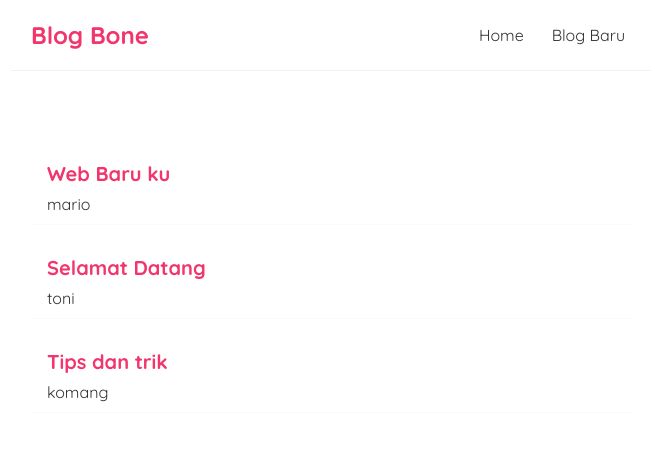
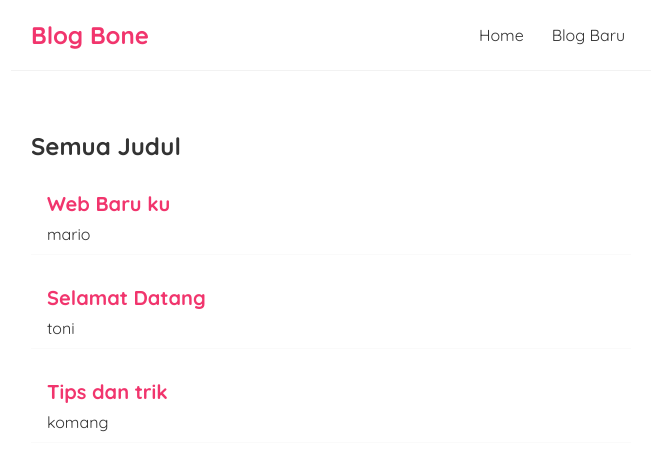
Before and after one commit to KonferensiHantuProject/practice-react, a React (Create React App) app: page / in a window 1280 px wide. Shown: the top 470 px of the page, without its empty margins (309-964 px from the left). Built offline with nearby package versions, Linux system fonts and the light colour scheme.

Commit message:
Using Props

```diff
--- /dev/null
+++ b/src/BlogList.js
@@ -0,0 +1,20 @@
+const BlogList = ({ blogs, title}) => {
+
+    // Calling blog from props
+    // const blogs = props.blogs;
+    // const title = props.title;
+
+    return (
+        <div className="blog-list">
+            <h2>{title}</h2>
+            {blogs.map((blog) => (
+                <div className="blog-preview" key={blog.id}>
+                    <h2>{blog.title}</h2>
+                    <p>{blog.author}</p>
+                </div>
+            ))}
+        </div>
+    );
+}
+
+export default BlogList;
--- a/src/Home.js
+++ b/src/Home.js
@@ -1,4 +1,5 @@
 import { useState  } from "react";
+import BlogList from "./BlogList";
 
 const Home = () => {
 
@@ -10,12 +11,7 @@
 
     return (
         <div className="home">
-            {blogs.map((blog) => (
-                <div className="blog-preview" key={blog.id}>
-                    <h2>{blog.title}</h2>
-                    <p>{blog.author}</p>
-                </div>
-            ))}
+            <BlogList blogs={blogs} title="Semua Judul" />
         </div>
     );
 }
```
